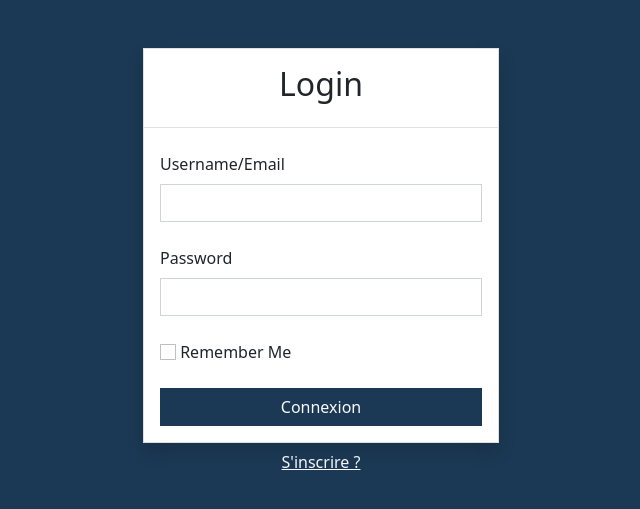
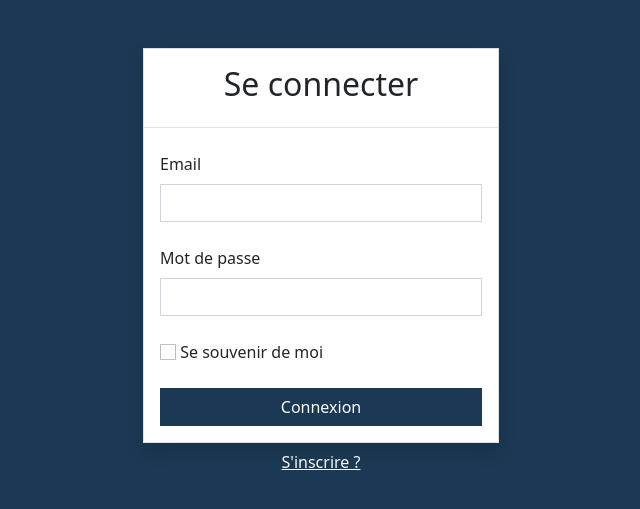
Before and after one commit to Cocci38/projet2, a PHP site: page /enregistrement.php in a window 1280 px wide. Shown: the top 509 px of the page, without its empty margins (319-959 px from the left). Run offline with PHP 8.4, Linux system fonts and the light colour scheme; some libraries are stand-ins or nearby versions.

Commit message:
page connexion

```diff
--- a/enregistrement.php
+++ b/enregistrement.php
@@ -51,21 +51,21 @@
         echo "<div class='col-lg-4 col-md-8 col-sm-8'>
                     <div class='card shadow'>
                         <div class='card-title text-center border-bottom'>
-                            <h2 class='p-3'>Login</h2>
+                            <h2 class='p-3'>Se connecter</h2>
                         </div>
                         <div class='card-body'>
                             <form action='connexion.php' method='post'>
                                 <div class='mb-4'>
-                                    <label for='mail' class='form-label'>Username/Email</label>
+                                    <label for='mail' class='form-label'>Email</label>
                                     <input type='email' class='form-control' id='mail' name='mail' required='required'>
                                 </div>
                                 <div class='mb-4'>
-                                    <label for='password' class='form-label'>Password</label>
+                                    <label for='password' class='form-label'>Mot de passe</label>
                                     <input type='password' class='form-control' id='password' name='password' required='required'>
                                 </div>
                                 <div class='mb-4'>
                                     <input type='checkbox' class='form-check-input' id='remember'>
-                                    <label for='remember'>Remember Me</label>
+                                    <label for='remember'>Se souvenir de moi</label>
                                 </div>
                                 <div class='d-grid'>
                                     <button type='submit' class='btn main-bg text-light'>Connexion</button>
```
